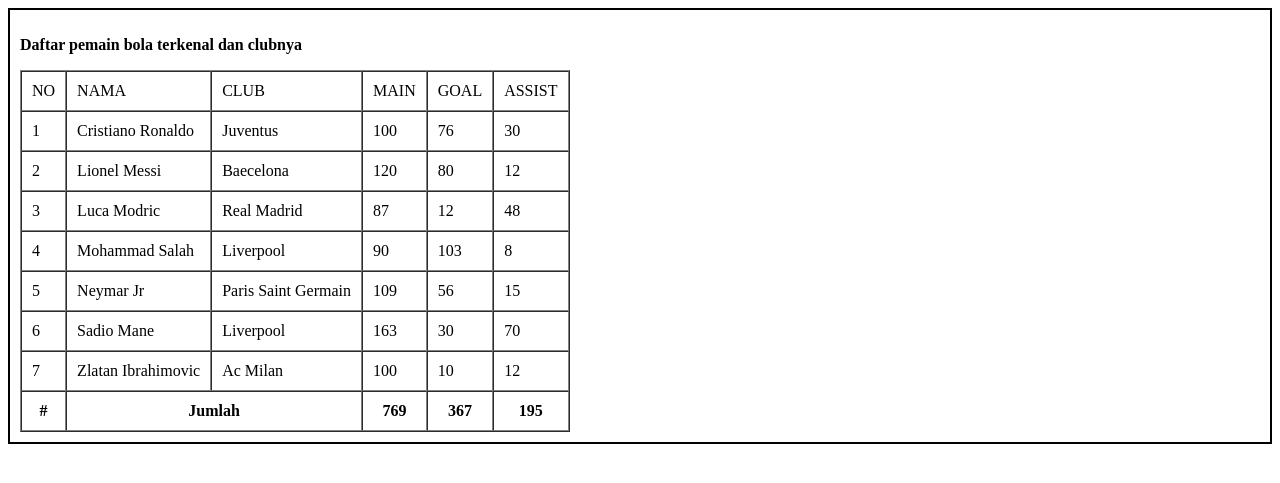
After one commit to MID15/pw2021_203040126, a PHP site: page /latihan3d.php in a window 1280 px wide. The commit adds this page. Shown: the top 483 px of the page. Run offline with PHP 8.4, Linux system fonts and the light colour scheme.

Commit message:
tugas3praktikum

```diff
--- a/praktikum/tugas3/latihan3b.php
+++ b/praktikum/tugas3/latihan3b.php
@@ -21,6 +21,9 @@
             width: 50%;
             padding: 10px;
         }
+        p {
+            font-weight: bolder;
+        }
     </style>
 </head>
 <body>
@@ -35,6 +38,7 @@
                 array_push($nama, 'Luca Modrie', 'Sadio Mane');
                 sort($nama);
             ?>
+            <p>Daftar pemain bola terkenal baru</p>
             <ol>
                 <?php foreach($nama as $n) : ?>
                         <li><?= $n; ?></li>
--- /dev/null
+++ b/praktikum/tugas3/latihan3d.php
@@ -0,0 +1,118 @@
+<?php
+    /*
+    Nama    : Mochamad Indra Wahyudi
+    NRP     : 203040126
+    Shift   : Jum'at 13
+    */
+?>
+<?php
+    $nama = [
+        [
+            "nama" => "Cristiano Ronaldo",
+            "klub" => "Juventus",
+            "main" => "100",
+            "gol" => "76",
+            "assist" => "30"
+        ],
+        [
+            "nama" => "Lionel Messi",
+            "klub" => "Baecelona",
+            "main" => "120",
+            "gol" => "80",
+            "assist" => "12"
+        ],
+        [
+            "nama" => "Luca Modric",
+            "klub" => "Real Madrid",
+            "main" => "87",
+            "gol" => "12",
+            "assist" => "48"
+        ],
+        [
+            "nama" => "Mohammad Salah",
+            "klub" => "Liverpool",
+            "main" => "90",
+            "gol" => "103",
+            "assist" => "8"
+        ],
+        [
+            "nama" => "Neymar Jr",
+            "klub" => "Paris Saint Germain",
+            "main" => "109",
+            "gol" => "56",
+            "assist" => "15"
+        ],
+        [
+            "nama" => "Sadio Mane",
+            "klub" => "Liverpool",
+            "main" => "163",
+            "gol" => "30",
+            "assist" => "70"
+        ],
+        [
+            "nama" => "Zlatan Ibrahimovic",
+            "klub" => "Ac Milan",
+            "main" => "100",
+            "gol" => "10",
+            "assist" => "12"
+        ]
+    ];
+$total_main = 0;
+$total_gol= 0;
+$total_assist = 0;
+foreach ($nama as $a => $value) {
+    $total_main += $value['main'];
+    $total_gol += $value['gol'];
+    $total_assist += $value['assist'];
+}
+?>
+<!DOCTYPE html>
+<html lang="en">
+<head>
+    <meta charset="UTF-8">
+    <meta http-equiv="X-UA-Compatible" content="IE=edge">
+    <meta name="viewport" content="width=device-width, initial-scale=1.0">
+    <title>Document</title>
+    <style>
+        .kotak {
+            border: 2px solid black;
+            /* width: 50%; */
+            padding: 10px;
+        }
+    </style>
+</head>
+<body>
+    <div class="kotak">
+        <p style = "font-weight: bolder;">Daftar pemain bola terkenal dan clubnya</p>
+            <table border="1" cellspacing="0" cellpadding="10">
+                <td>NO</td>
+                <td>NAMA</td>
+                <td>CLUB</td>
+                <td>MAIN</td>
+                <td>GOAL</td>
+                <td>ASSIST</td>
+                <tr></tr>
+                <?php  $i = 1; ?>
+                <?php foreach ($nama as $n) : ?>
+
+                        <td><?= $i; ?></td>
+                        <td><?= $n["nama"];?></td>
+                        <td><?= $n["klub"];?></td>
+                        <td><?= $n["main"];?></td>
+                        <td><?= $n["gol"];?></td>
+                        <td><?= $n["assist"];?></td>
+                        <tr></tr>
+                        <?php $i++; ?>
+                <?php endforeach; ?>
+                <th>#</th>
+                <th colspan="2">
+                <center>Jumlah</center>
+                </th>
+                <th><?= $total_main ?></th>
+                <th><?= $total_gol ?></th>
+                <th><?= $total_assist ?></th>
+
+           </table>
+    </div>
+</body>
+</html>
```
Also changed, not shown: praktikum/tugas3/latihan3c.php (deleted, +0 -68 lines).
